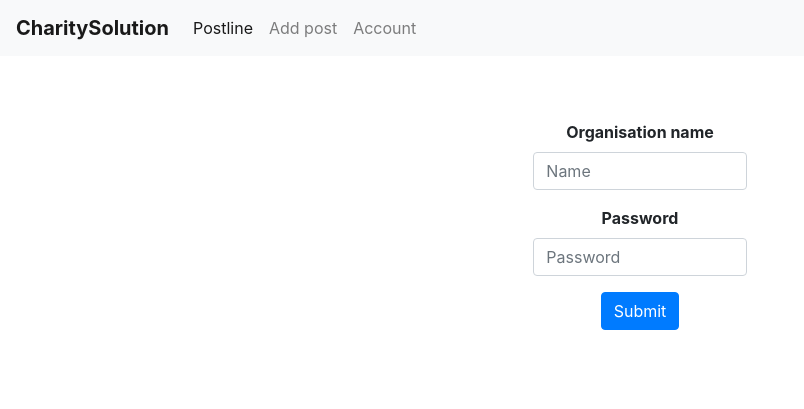
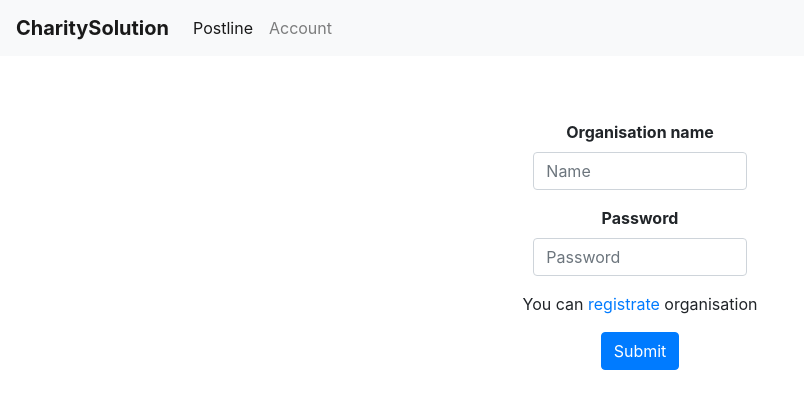
Before and after one commit to YehorVoitenko/CharitySolution, a Django app: page /login_organisation/ in a window 1280 px wide. Shown: the top 409 px of the page, without its empty margins (0-804 px from the left). Run offline with Django 4.2, Linux system fonts and the light colour scheme.

Commit message:
[style] Created feature for creating new organisation

```diff
--- a/CharitySolutionAPI/models.py
+++ b/CharitySolutionAPI/models.py
@@ -2,7 +2,7 @@ from django.db import models
 
 
 class Organisation(models.Model):
-    organisation_name = models.CharField(max_length=100)
+    organisation_name = models.CharField(max_length=100, unique=True)
 
 
 class OrganisationPost(models.Model):
--- a/CharitySolutionAPI/urls.py
+++ b/CharitySolutionAPI/urls.py
@@ -12,5 +12,6 @@ urlpatterns = [
     path('login_organisation/', views.login_organisation, name='login_organisation'),
     path('logout_organisation/', views.logout_organisation, name='logout_organisation'),
     path('create_post/', views.create_post, name='create_post'),
+    path('create_organisation/', views.create_organisation, name='create_organisation'),
     path('', views.homepage, name='homepage'),
 ] + static(settings.MEDIA_URL, document_root=settings.MEDIA_ROOT)
--- a/CharitySolutionAPI/views.py
+++ b/CharitySolutionAPI/views.py
@@ -1,8 +1,12 @@
+from django.db import IntegrityError
+
+from django.http import HttpResponse
 from django.shortcuts import render, redirect
 from django.contrib.auth import authenticate, login, logout
 from CharitySolutionAPI.forms import OrganisationPostForm
 from CharitySolutionAPI.models import OrganisationPost, Organisation
 from datetime import datetime
+from django.contrib.auth.models import User
 
 
 def posts_list(request):
@@ -24,8 +28,6 @@ def login_organisation(request):
                                     username=organisation_name,
                                     password=password)
         if organisation is not None:
-            organisation_info = Organisation(organisation_name=organisation_name)
-            organisation_info.save()
             login(request, organisation)
             return redirect('/get_posts_list')
         else:
@@ -86,3 +88,22 @@ def edit_post(request, post_id):
         return render(request, 'edit_post.html', {'form': form, 'post': post})
     else:
         return redirect('/error')
+
+
+def create_organisation(request):
+    if request.method == "POST":
+        try:
+            organisation_name = request.POST['organisation_name']
+            password = request.POST['password']
+            u = User(username=organisation_name)
+            Organisation.objects.create(organisation_name=organisation_name).save()
+            u.set_password(password)
+            u.is_superuser = True
+            u.is_staff = True
+            u.save()
+            login(request, authenticate(request, username=organisation_name, password=password))
+            return redirect('/get_posts_list')
+        except IntegrityError:
+            return HttpResponse("<div align='center'><h1>Sorry, this organisation is already exists</h1></div>")
+
+    return render(request, 'create_organisation.html')
--- a/templates/home_page.html
+++ b/templates/home_page.html
@@ -19,7 +19,7 @@
             <hr>
         </div>
 
-        <h5>If you are charity organisation - you can <a href="{% url 'create_post' %}"><b>registrate</b></a> your organisation and our admins will review your form </h5><br>
+        <h5>If you are charity organisation - you can <a href="{% url 'create_organisation' %}"><b>registrate</b></a> your organisation and our admins will review your form </h5><br>
         <div class="container">
             <hr>
         </div>
--- a/templates/login.html
+++ b/templates/login.html
@@ -16,8 +16,10 @@
            <label for="exampleInputPassword1"><b>Password</b></label>
            <input type="password" class="form-control col-md-2 col-md-offset-4 " name="password" placeholder="Password">
        </div>
+        <p>You can <a href="{% url 'create_organisation' %}" class="button">registrate</a> organisation</p>
 
     <button type="submit" class="btn btn-primary">Submit</button>
+
     </form>
 </div>
 {% endblock %}
--- a/templates/pattern_page.html
+++ b/templates/pattern_page.html
@@ -31,9 +31,11 @@
       <li class="nav-item active">
         <a class="nav-link" href="{% url 'get_posts_list' %}">Postline<span class="sr-only">(current)</span></a>
       </li>
-      <li class="nav-item">
-            <a class="nav-link" href="{% url 'create_post' %}">Add post</a>
-      </li>
+        {% if request.path == '/account/' %}
+          <li class="nav-item">
+                <a class="nav-link" href="{% url 'create_post' %}">Add post</a>
+          </li>
+        {% endif %}
         {% if not request.path == '/account/' %}
           <li class="nav-item">
             <a class="nav-link" href="{% url 'account' %}">Account</a>
@@ -44,7 +46,9 @@
               <a class="nav-link" href="{% url 'logout_organisation' %}">LogOut</a>
           {% else %}
           {% if not request.path == '/login_organisation/' %}
-              <a class="nav-link" href="{% url 'login_organisation' %}">LogIn</a>
+              <li class="nav-item">
+                <a class="nav-link" href="{% url 'login_organisation' %}">LogIn</a>
+              </li>
           {% endif %}
 
           {% endif %}
```
Also changed, not shown: templates/create_organisation.html (added, +18 -0 lines).
